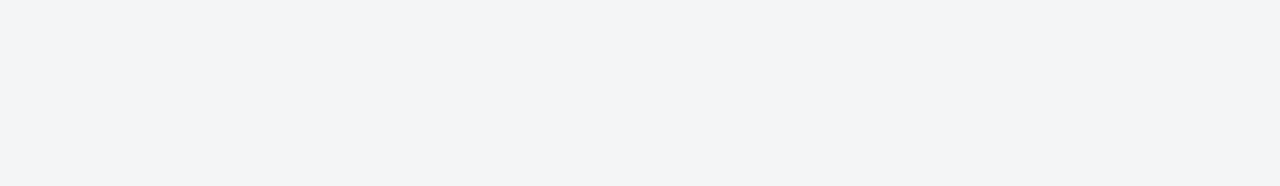
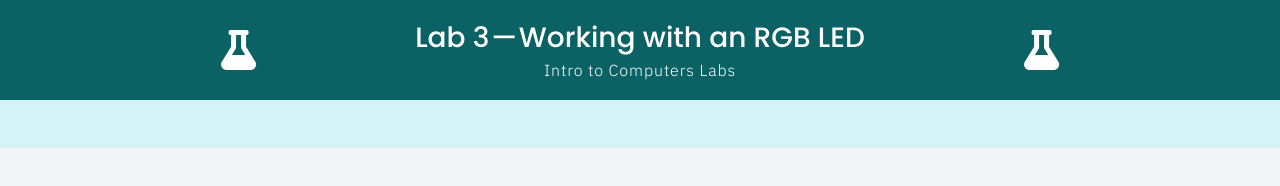
Before and after one commit to code-warrior/arduino-labs, a website: page app/views/03/index.html in a window 1280 px wide. Drawn offline with nearby package versions, Linux system fonts and the light colour scheme; files that its build step writes are made by us from their sources.

Commit message:
Add header

```diff
--- a/app/views/03/index.html
+++ b/app/views/03/index.html
@@ -5,5 +5,10 @@
   }}
 <body>
 {% include 'app/controllers/blocks/ie_version_warning.njk' %}
+{{ layouts.header(
+  'Lab 3 — Working with an <abbr title="Red, Green, Blue">RGB</abbr> <abbr title="Light-Emitting Diodes">LED</abbr>' | safe,
+  '<a href=".././">Intro to Computers Labs</a>' | safe
+) }}
+{{ layouts.nav('03/', links) }}
 </body>
 </html>
```
